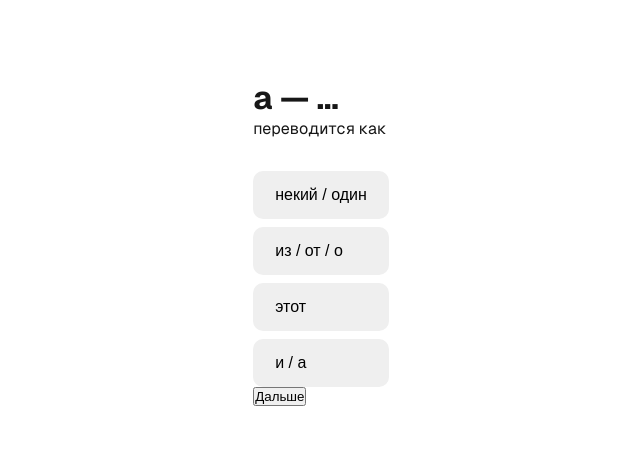
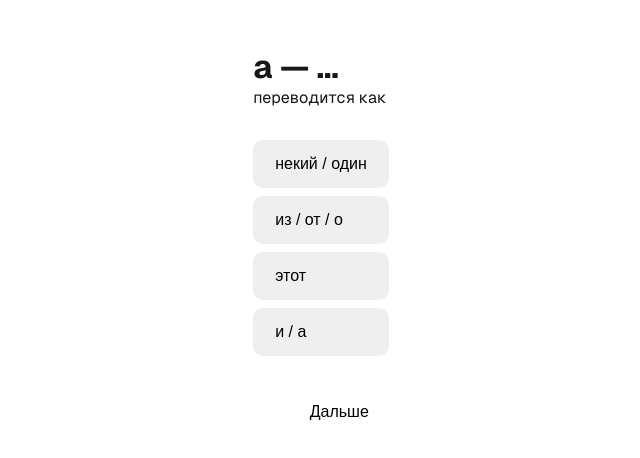
Before and after one commit to Suyukee/english-helper, a Next.js app: page /a1 in a window 1280 px wide. Shown: the part 108-566 px from the top of the page, without its empty margins (319-959 px from the left). Built offline with nearby package versions, Linux system fonts and the light colour scheme.

Commit message:
Добавил кнопку дальше

```diff
--- a/src/app/page.tsx
+++ b/src/app/page.tsx
@@ -18,15 +18,15 @@ export default function Home() {
 					<h1>English helper</h1>
 					<p>Выберете ваш уровень</p>
 				</div>
-				<ol>
+				<ul className={styles.listBox}>
 					{englishLevel.map((lvl, i) => (
-						<li key={i} className={styles.ctas}>
+						<li key={i} className={styles.listItem}>
 							<Link href={lvl.href} className={styles.secondary}>
 								{lvl.title}
 							</Link>
 						</li>
 					))}
-				</ol>
+				</ul>
 			</main>
 		</div>
 	);
--- a/src/components/answer-options/AnswerOptions.tsx
+++ b/src/components/answer-options/AnswerOptions.tsx
@@ -17,30 +17,33 @@ interface Props {
 export default function AnswerOptions({ rightWord, answerOptions }: Props) {
 	const router = useRouter();
 
-	const [isSelect, setIsSelect] = useState<number | null>(null);
+	const [selectedWord, setSelectedWord] = useState<number | null>(null);
 
 	const handleShowNext = () => {
-		setIsSelect(null);
+		if (selectedWord) {
+			setSelectedWord(null);
+		}
 		router.refresh();
 	};
 
 	return (
-		<div>
-			<ol>
+		<div className={styles.main}>
+			<ul className={styles.listBox}>
 				{answerOptions.map((word, i) => (
-					<li key={i} className={styles.ctas}>
+					<li key={i} className={styles.listItem}>
 						<button
 							className={
-								i === isSelect ? (word.eng === rightWord.eng ? styles.right : styles.wrong) : ''
+								i === selectedWord ? (word.eng === rightWord.eng ? styles.right : styles.wrong) : ''
 							}
-							onClick={() => setIsSelect(i)}
+							onClick={() => setSelectedWord(i)}
 						>
 							{word.rus}
 						</button>
 					</li>
 				))}
-			</ol>
-			<button className={styles.ctas} onClick={handleShowNext}>
+			</ul>
+
+			<button className={styles.next} onClick={handleShowNext}>
 				Дальше
 			</button>
 		</div>
--- a/src/styles/page.module.css
+++ b/src/styles/page.module.css
@@ -31,27 +31,26 @@
 	grid-row-start: 1;
 }
 
-.main ol {
+.listBox {
 	font-family: var(--font-geist-mono);
 	padding-left: 0;
 	margin: 0;
 	font-size: 14px;
 	line-height: 24px;
 	letter-spacing: -0.01em;
-	list-style-position: inside;
 }
 
-.main li:not(:last-of-type) {
+.listItem:not(:last-of-type) {
 	margin-bottom: 8px;
 }
 
-.ctas {
+.listItem {
 	display: flex;
 	flex-direction: column;
 }
 
-.ctas a,
-.ctas button {
+.listItem a,
+.listItem button {
 	appearance: none;
 	border-radius: 10px;
 	height: 48px;
@@ -72,12 +71,28 @@ a.secondary {
 	border-color: var(--gray-alpha-200);
 }
 
-.right {
-	background: green;
+button.right {
+	background: rgb(61, 105, 61);
 }
 
-.wrong {
-	background: red;
+button.wrong {
+	background: rgb(173, 52, 52);
+}
+
+button.next {
+	appearance: none;
+	width: 100%;
+	height: 48px;
+	padding: 0 20px;
+	border: none;
+	background: transparent;
+	cursor: pointer;
+	display: flex;
+	justify-content: right;
+	align-items: center;
+	font-size: 16px;
+	line-height: 20px;
+	font-weight: 500;
 }
 
 /* Enable hover only on non-touch devices */
@@ -97,13 +112,8 @@ a.secondary {
 		align-items: center;
 	}
 
-	.main ol {
-		text-align: center;
-	}
-
-	.ctas a {
+	.listItem a {
 		font-size: 14px;
-		height: 40px;
 		padding: 0 16px;
 	}
 }
```
